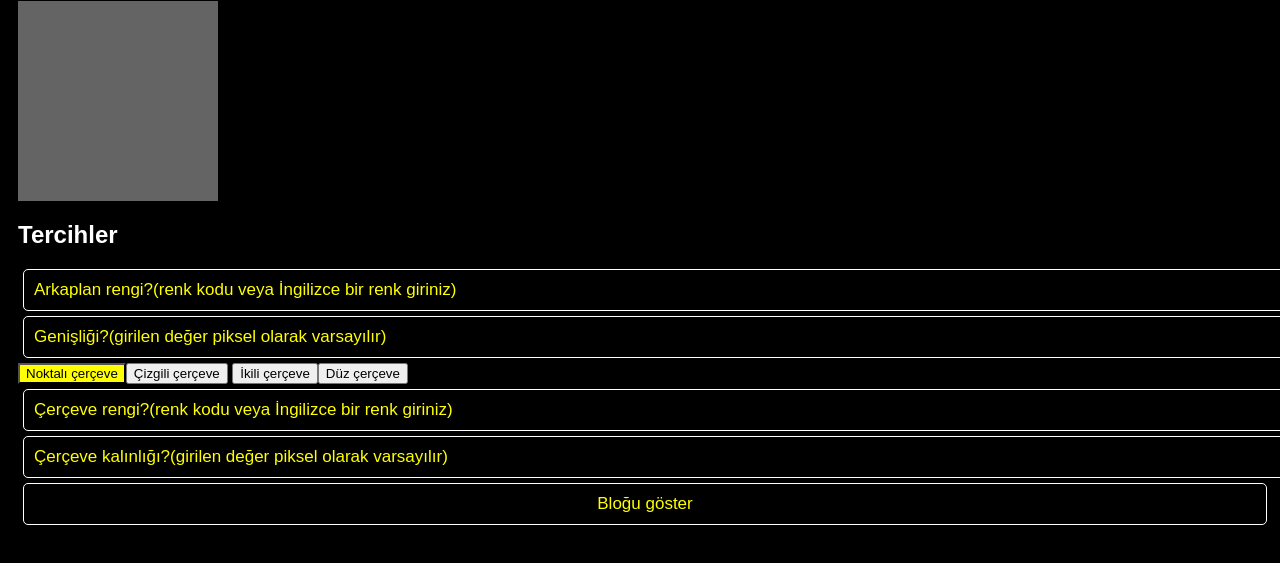
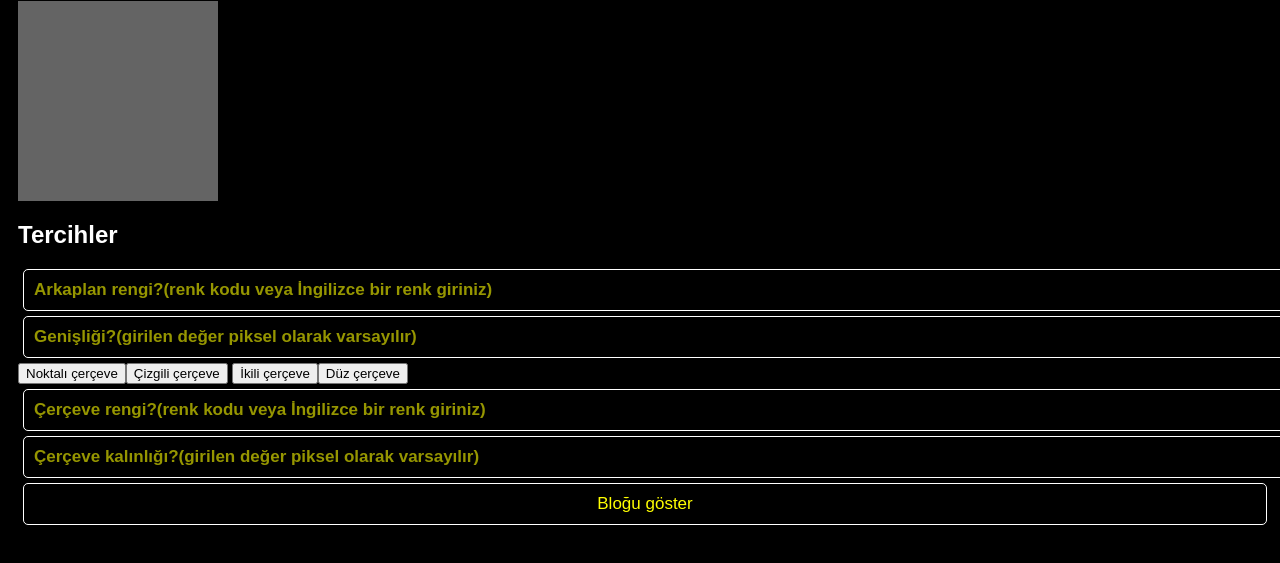
Before and after one commit to isegzidrafok/set, a plain HTML site: page index.html in a window 1280 px wide. Both pictures are taken after a click on the button "Noktalı çerçeve". Shown: the part 97-660 px from the top of the page. Drawn offline with Linux system fonts and the light colour scheme.

Commit message:
Refactor border styles and update placeholder color

```diff
--- a/index.html
+++ b/index.html
@@ -21,7 +21,8 @@
         border-radius: 5px;
         width: 100%;
       } .in::placeholder{
-        color: yellow;
+        color: rgb(150, 150, 0);
+        font-weight: bold;
       }
     </style>
   </head>
@@ -46,7 +47,8 @@
       const cizgiliId = document.getElementById("dashedId");
       const ikiliId = document.getElementById("doubleId");
       const noktaliId = document.getElementById("dottedId");
-      let dizi = [duz, cizgili, ikili, noktali];
+      let dizi = [noktali, cizgili, ikili, duz];
+      let dizi2 = [noktaliId, cizgiliId, ikiliId, duzId];
       function kontrol(){
         const arkaPlan = document.getElementById("background").value;
         const cercevePx = document.getElementById("borderPx").value;
@@ -58,16 +60,10 @@
         blok.borderWidth=cercevePx+"px";
         if(noktali){blok.borderStyle="dotted";};
       } function cerceveTur(x){
-        if(x==1){
-          noktali = true;
-          noktaliId.style.backgroundColor="yellow";
-          dizi.filter(nokta => nokta!=noktali).forEach(falseler=>{
-            falseler = false;
-          });
-        }else if(x==2){
-
-        };
-      }
+          dizi.forEach(t=>{t=true;}).filter(kart=>kart!==dizi[x-1]).forEach(falseler=>{
+            falseler = false;}); dizi2.forEach(t=>{t.style.border="1px solid yellow";})
+        .filter(kart=>kart!==dizi2[x-1]).forEach(f=>{f.style.border="1px solid white";});
+        }
     </script>
   </body>
 </html>
```
